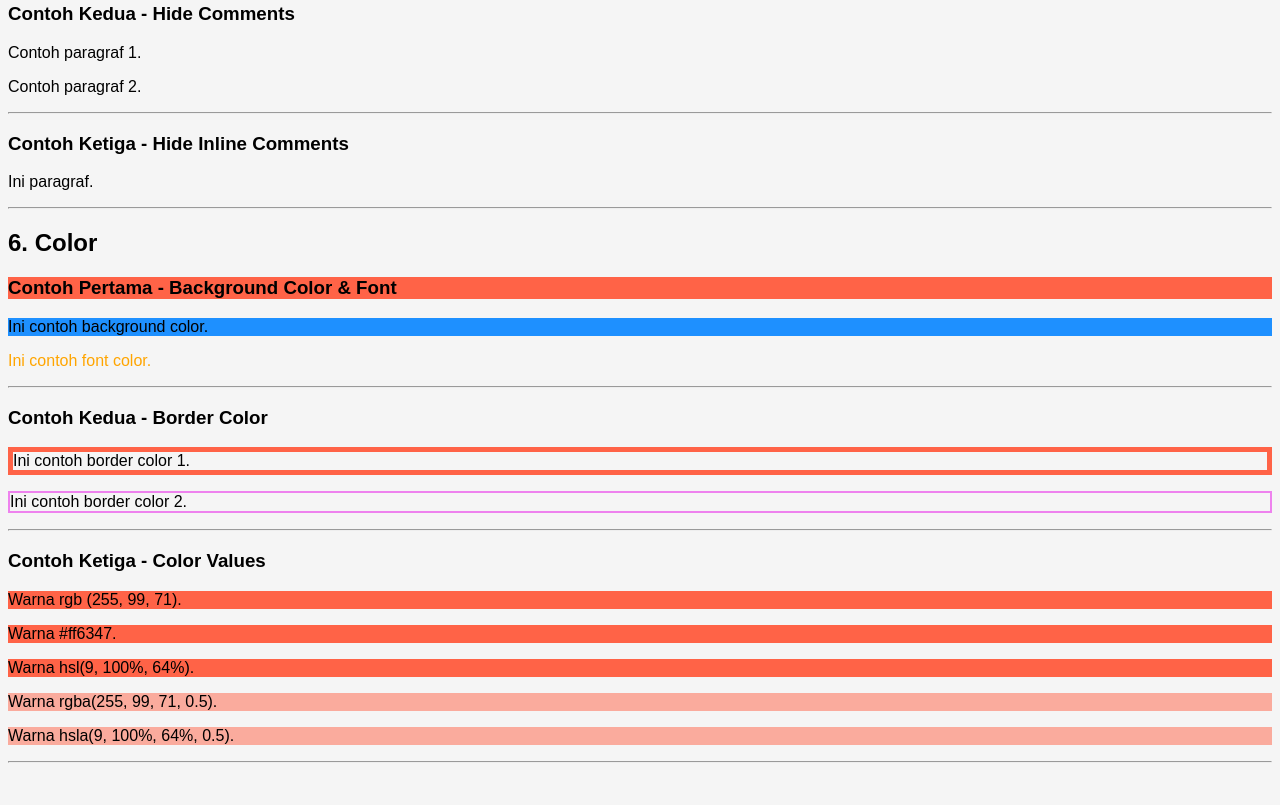
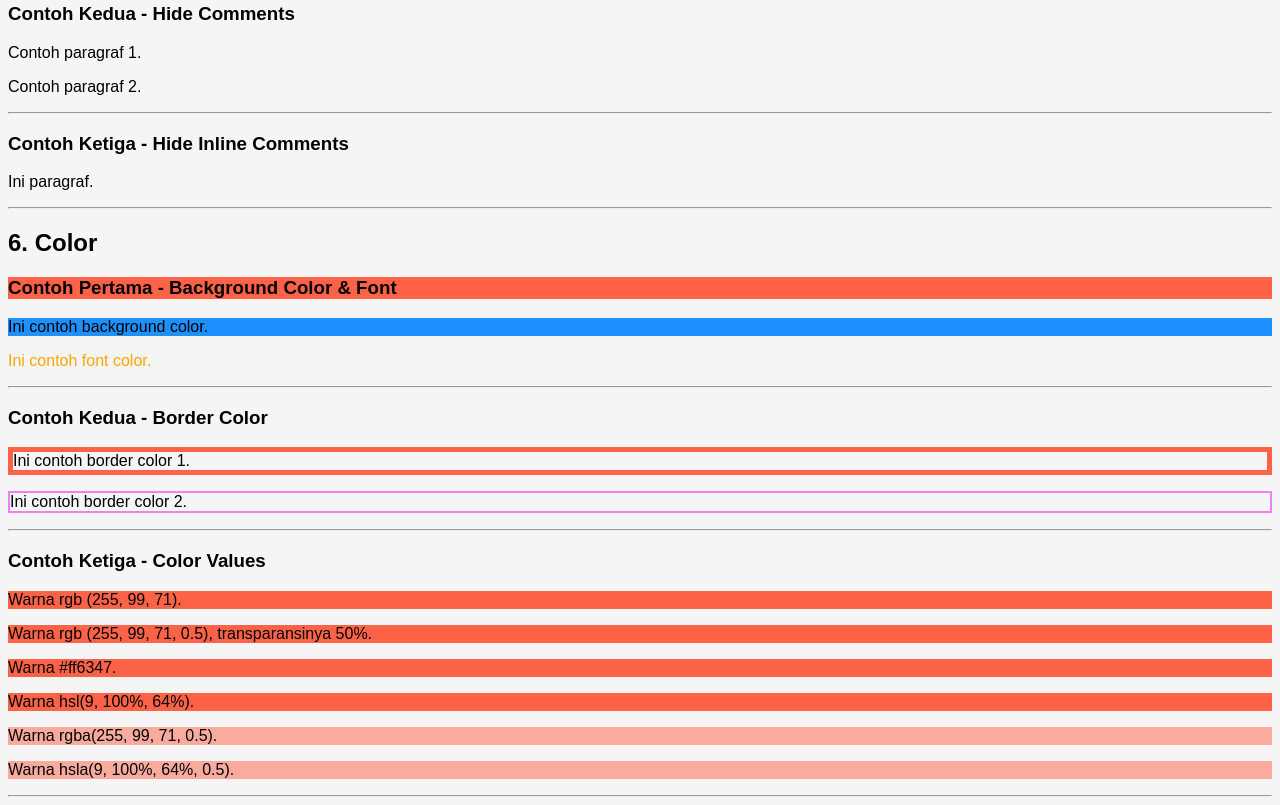
Before and after one commit to felisthev/W3Schools_Tes, a plain HTML site: page index.html in a window 1280 px wide. Shown: the part 3541-4346 px from the top of the page. Before the commit the page ends 4312 px from the top, so only its background shows below. Drawn offline with Linux system fonts and the light colour scheme.

Commit message:
Update index.html

```diff
--- a/index.html
+++ b/index.html
@@ -161,6 +161,7 @@
     <hr>
     <h3>Contoh Ketiga - Color Values</h3>
     <p style="background-color:rgb(255, 99, 71);">Warna rgb (255, 99, 71).</p>
+    <p style="background-color:rgb(255, 99, 71);">Warna rgb (255, 99, 71, 0.5), transparansinya 50%.</p>
     <p style="background-color:#ff6347;">Warna #ff6347.</p>
     <p style="background-color:hsl(9, 100%, 64%);">Warna hsl(9, 100%, 64%).</p>
     <p style="background-color:rgba(255, 99, 71, 0.5);">Warna rgba(255, 99, 71, 0.5).</p>
```
